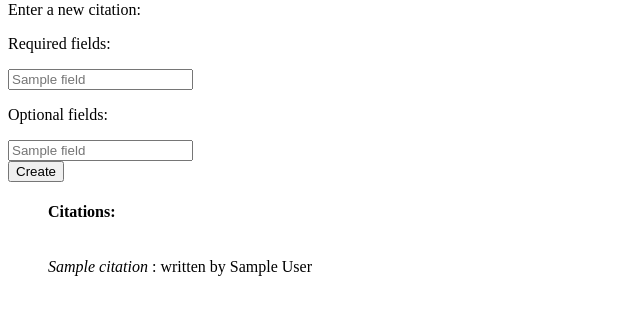
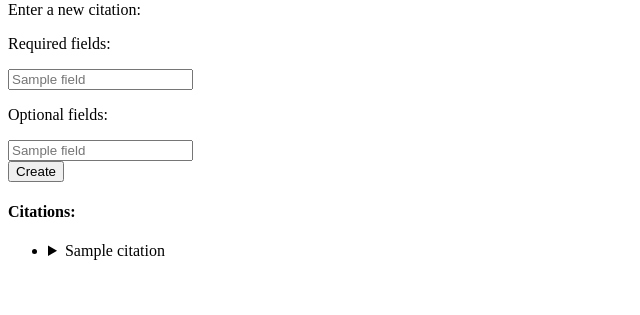
Before and after one commit to HackTastic5/miniprojekti, a Flask app: template src/templates/index.html in a window 1280 px wide. Shown: the part 167-482 px from the top of the page, without its empty margins (0-640 px from the left). Run offline with Flask 3, Linux system fonts and the light colour scheme; the template is opened without the code that fills it: most values are stand-ins (such as "Sample title", 1, 10 or a date in 2020).

Commit message:
initial list format and show more function

```diff
--- a/src/app.py
+++ b/src/app.py
@@ -11,7 +11,8 @@ from util import validate_field
 
 @app.route("/", methods=["GET", "POST"])
 def index():
-    citations = get_citations()
+    citations = get_citations()[0]
+    citations_full = get_citations()[1]
     all_citation_types = get_citation_types()
     citation_type = None
 
@@ -20,6 +21,7 @@ def index():
     return render_template(
         "index.html",
         citations=citations,
+        citations_full=citations_full,
         citation_type=citation_type,
         all_citation_types=all_citation_types,
     )
--- a/src/repositories/citation_repository.py
+++ b/src/repositories/citation_repository.py
@@ -7,7 +7,7 @@ from entities.citation import Citation
 def get_citations():
     result = db.session.execute(text("SELECT * FROM citations"))
     citations = result.fetchall()
-    return [
+    return ([
         Citation(
             citation.id,
             citation.citation_type,
@@ -17,7 +17,7 @@ def get_citations():
             citation.year,
         )
         for citation in citations
-    ]
+    ],[citation for citation in citations ])
 
 
 def create_citation(citation_type, fields):
--- a/src/templates/index.html
+++ b/src/templates/index.html
@@ -55,15 +55,21 @@ Citation app
 {% endif %}
 
 
+
+<h4>Citations:</h4>
 <ul>
-  <h4>Citations:</h4>
   {% for citation in citations %}
-    <li style="display: flex">
-      <div>
-        <p><i>{{ citation.title }} </i>: written by {{citation.author}}</p>
-
+  <li style="margin-bottom: 1rem;">
+    <details>
+      <summary>{{citation}}</summary>
+      <div style="margin-left: 20px; margin-top: 5px;">
+        <p><strong>Author:</strong> {{citation.author}}</p>
+        <p><strong>Year:</strong> {{citation.year}}</p>
+        <p><strong>Type:</strong> {{citation.citation_type}}</p>
+        <p><strong>Booktitle:</strong> {{citation.Booktitle}}</p>
       </div>
-    </li>
+    </details>
+  </li>
   {% endfor %}
 </ul>
 
```
